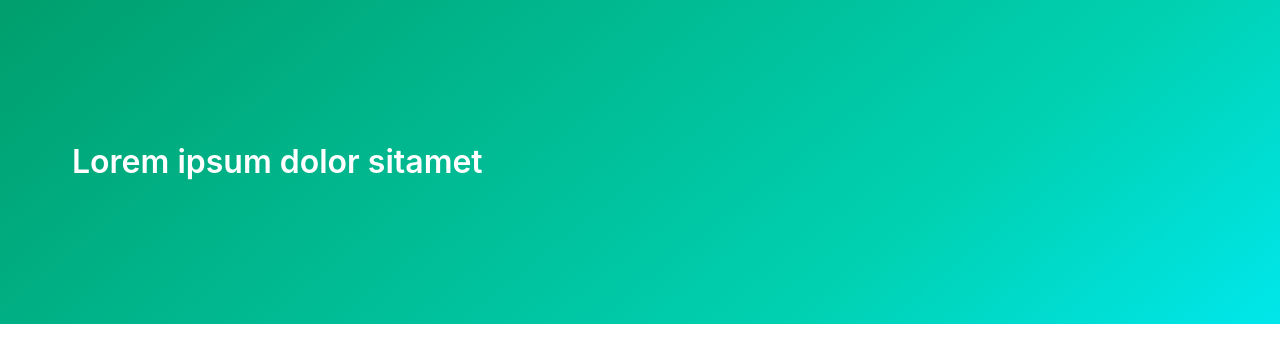
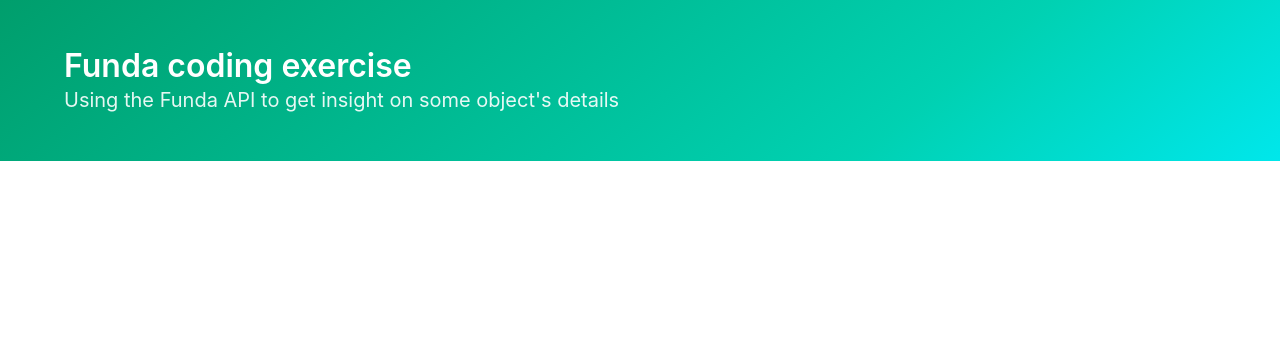
Before and after one commit to bartderijk/Funda, a Vue app: page / in a window 1280 px wide. Shown: the top 362 px of the page. Built offline with nearby package versions, Linux system fonts and the light colour scheme.

Commit message:
Copy changes to the title

```diff
--- a/public/index.html
+++ b/public/index.html
@@ -5,7 +5,7 @@
     <meta http-equiv="X-UA-Compatible" content="IE=edge">
     <meta name="viewport" content="width=device-width,initial-scale=1.0">
     <link rel="icon" href="<%= BASE_URL %>favicon.ico">
-    <title>funda</title>
+    <title>Funda coding exercise - Using the Funda API to get insight on some object's details</title>
   </head>
   <body>
     <noscript>
--- a/src/App.vue
+++ b/src/App.vue
@@ -1,6 +1,6 @@
 <template>
   <div id="app">
-    <TopHero msg="Lorem ipsum dolor sitamet"/>
+    <TopHero/>
   </div>
 </template>
 
--- a/src/components/TopHero.vue
+++ b/src/components/TopHero.vue
@@ -1,8 +1,13 @@
 <template>
-  <section  class="hero is-medium is-primary is-bold">
+  <section  class="hero is-primary is-bold">
         <div class="hero-body">
             <div class="container">
-                <h1 class="title">{{ msg }}</h1>
+                <h1 class="title">
+                  Funda coding exercise
+                </h1>
+                <h2 class="subtitle">
+                  Using the Funda API to get insight on some object's details
+                </h2>
             </div>
         </div>
     </section>
```
